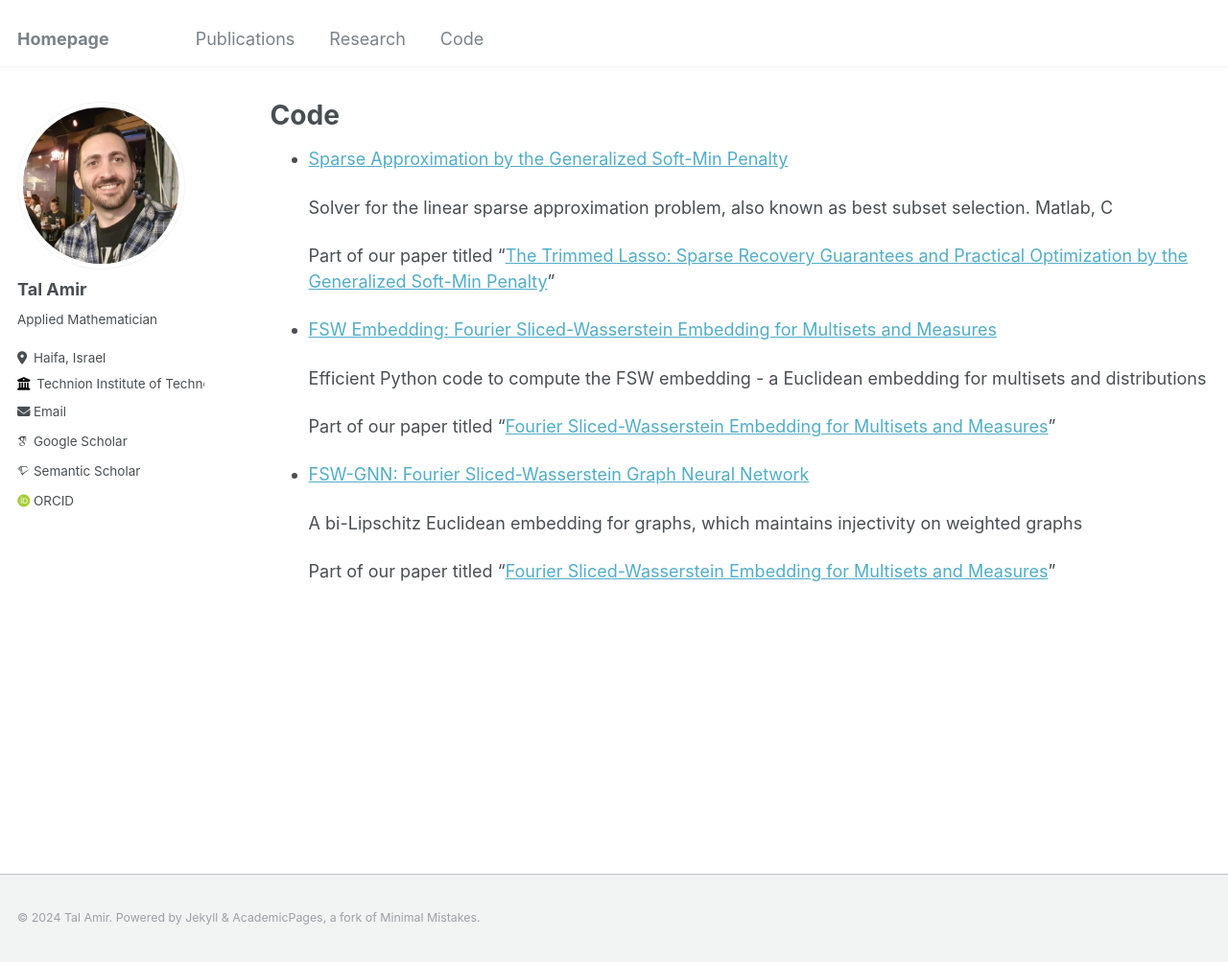
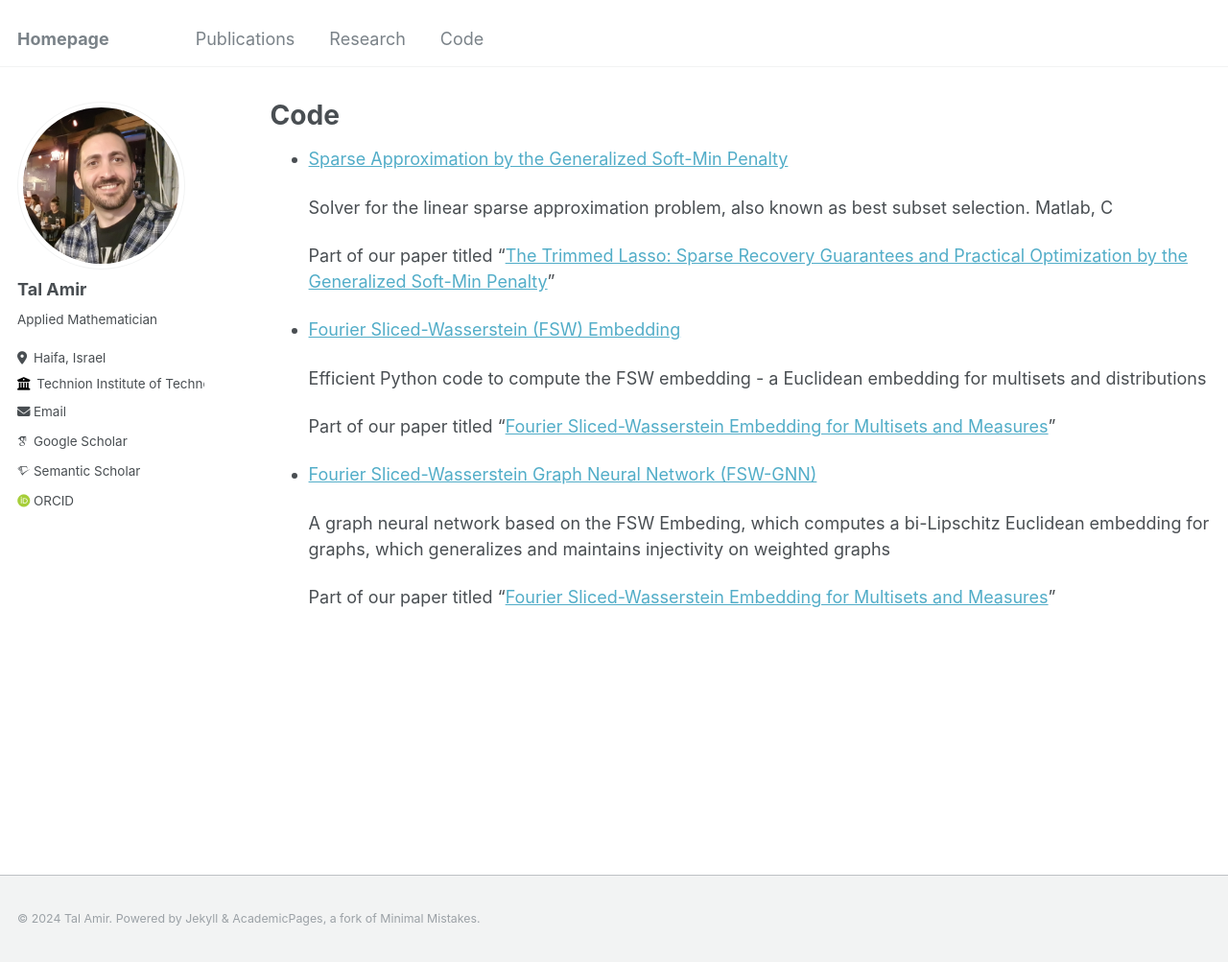
Before and after one commit to tal-amir/tal-amir.github.io, a Jekyll site: the page built from _pages/code.md, in a window 1280 px wide and 1003 px high. Shown: the whole window at 96% size. Built offline with Jekyll 4.4.1, drawn with Linux system fonts in a browser that asks for light colours; some web fonts are replaced.

Commit message:
Update code.md

```diff
--- a/_pages/code.md
+++ b/_pages/code.md
@@ -14,15 +14,15 @@ author_profile: true
 
   Part of our paper titled "[The Trimmed Lasso: Sparse Recovery Guarantees and Practical Optimization by the Generalized Soft-Min Penalty](https://tal-amir.github.io/publication/2021-09%20The%20Trimmed%20Lasso)"
 
-- [FSW Embedding: Fourier Sliced-Wasserstein Embedding for Multisets and Measures](https://tal-amir.github.io/soon/)
+- [Fourier Sliced-Wasserstein (FSW) Embedding](https://tal-amir.github.io/soon/)
 
   Efficient Python code to compute the FSW embedding - a Euclidean embedding for multisets and distributions
 
   Part of our paper titled "[Fourier Sliced-Wasserstein Embedding for Multisets and Measures](https://tal-amir.github.io/publication/2024-05%20Fourier%20Sliced-Wasserstein%20Embedding)"
 
-- [FSW-GNN: Fourier Sliced-Wasserstein Graph Neural Network](https://tal-amir.github.io/soon/)
+- [Fourier Sliced-Wasserstein Graph Neural Network (FSW-GNN)](https://tal-amir.github.io/soon/)
 
-  A bi-Lipschitz Euclidean embedding for graphs, which maintains injectivity on weighted graphs
+  A graph neural network based on the FSW Embeding, which computes a bi-Lipschitz Euclidean embedding for graphs, which generalizes and maintains injectivity on weighted graphs
 
   Part of our paper titled "[Fourier Sliced-Wasserstein Embedding for Multisets and Measures](https://tal-amir.github.io/soon/)"
 
```
